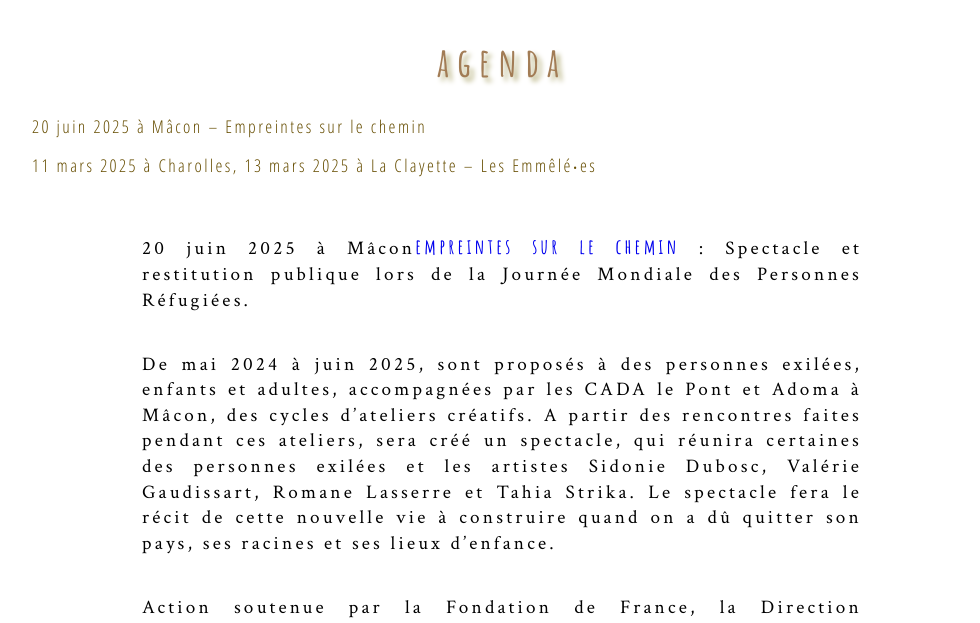
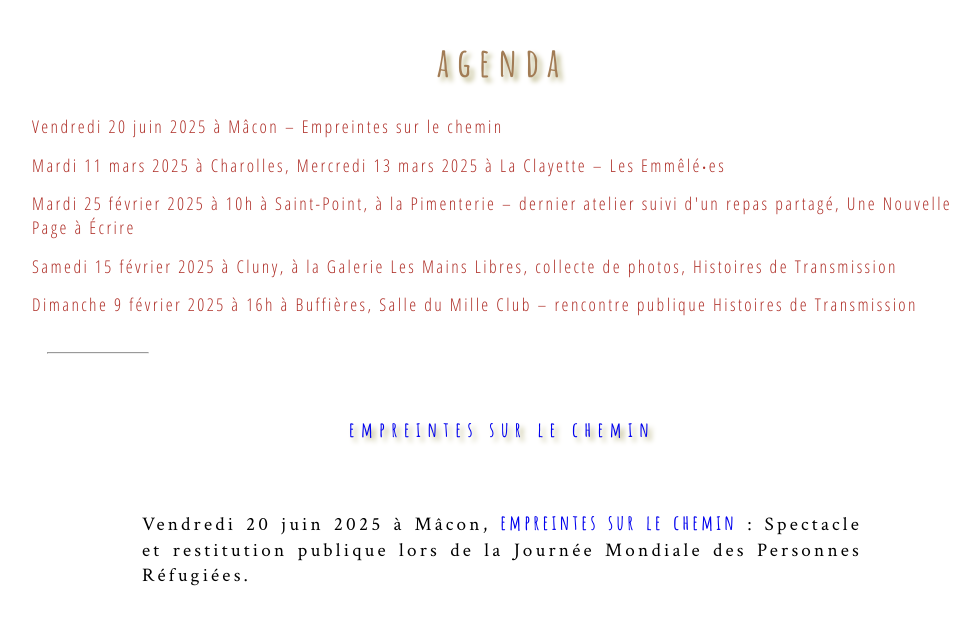
Before and after one commit to leshnik/revertouthaut, a Jekyll site: the page built from agenda.md, in a window 1280 px wide and 1400 px high. Shown: the part 250-873 px from the top of the window, without its empty margins (138-1118 px from the left). Built offline with Jekyll 4.4.1, drawn with Linux system fonts in a browser that asks for light colours; some of the changed text lies outside the part shown.

Commit message:
agenda list on top

```diff
--- a/agenda.md
+++ b/agenda.md
@@ -5,13 +5,19 @@ summary:
 ---
 <h1>agenda</h1>
 <ul class="agenda-list">
-<li><a href="#21-06-2025" style="color: #664D01">20 juin 2025 à Mâcon – Empreintes sur le chemin</a></li>
-<li><a href="#11-03-2025" style="color: #664D01">11 mars 2025 à Charolles, 13 mars 2025 à La Clayette – Les Emmêlé‧es</a></li>
+<li><a href="#21-06-2025">Vendredi 20 juin 2025 à Mâcon – Empreintes sur le chemin</a></li>
+<li><a href="#11-03-2025">Mardi 11 mars 2025 à Charolles, Mercredi 13 mars 2025 à La Clayette – Les Emmêlé‧es</a></li>
+<li><a href="#25-02-2025">Mardi 25 février 2025 à 10h à Saint-Point, à la Pimenterie – dernier atelier suivi d'un repas partagé, Une Nouvelle Page à Écrire</a></li>
+<li><a href="#09-02-2025">Samedi 15 février 2025 à Cluny, à la Galerie Les Mains Libres, collecte de photos, Histoires de Transmission</a></li>
+<li><a href="#09-02-2025">Dimanche 9 février 2025 à 16h à Buffières, Salle du Mille Club – rencontre publique Histoires de Transmission</a></li>
+
 
 </ul>
+<hr>
 <div id="21-06-2025">
+    <h2><a href="empreintes-sur-le-chemin">empreintes sur le chemin</a></h2>
     <p class="intro-text">
-    20 juin 2025 à Mâcon<a href="empreintes-sur-le-chemin">empreintes sur le chemin</a>&nbsp;:&nbsp;Spectacle et restitution publique lors de la Journée Mondiale des Personnes Réfugiées.</p>
+    Vendredi 20 juin 2025 à Mâcon, <a href="empreintes-sur-le-chemin">empreintes sur le chemin</a>&nbsp;:&nbsp;Spectacle et restitution publique lors de la Journée Mondiale des Personnes Réfugiées.</p>
         <p class="intro-text">De mai 2024 à juin 2025, sont proposés à des personnes exilées, enfants et adultes, accompagnées par les CADA le Pont et Adoma à Mâcon, des cycles d’ateliers créatifs. A partir des rencontres faites pendant ces ateliers, sera créé un spectacle, qui réunira certaines des personnes exilées et les artistes Sidonie Dubosc, Valérie Gaudissart, Romane Lasserre et Tahia Strika. Le spectacle fera le récit de cette nouvelle vie à construire quand on a dû quitter son pays, ses racines et ses lieux d’enfance.</p>
         <p class="intro-text">Action soutenue par la Fondation de France, la Direction Départementale aux Solidarités, la DRAC Bourgogne Franche-Comté et la Fédération des Acteurs de la Solidarité,</p>
         <div class="flex-container">
@@ -28,6 +34,7 @@ summary:
 <hr>
 
 <div id="11-03-2025">
+    <h2><a href="jeunes-aidants">LES EMMÊLÉ&middot;ES</a></h2>
       <p class="intro-text">
       11 mars 2025 à Charolles, 13 mars 2025 à La Clayette&nbsp;:&nbsp;<a href="jeunes-aidants">LES EMMÊLÉ&middot;ES</a> présentations publiques et spectacle autour des jeunes aidants.</p>
       <p class="intro-text">De septembre 2024 à mars 2025 ont lieu à Charolles, au Lycée Agricole, des ateliers créatifs destinés à des jeunes aidant.es du territoire du Charollais-Brionnais. Nous préparons avec eux et elles un spectacle qui relatera de leur enfance et adolescence singulière, faite de responsabilités au quotidien.</p>
@@ -50,8 +57,10 @@ summary:
         </div>
       </div>
     <hr>
-    <li><span style="color:red">Dimanche 9 fevrier 2025</span> à 16h à Buffières <a href="histoires-de-transmission">rencontre publique</a> Salle du Mille Club, </li>
-    <li><span style="color:red">Samedi 15 février 2025</span> de 14h à 18h à Cluny, à la Galerie Les Mains Libres</li>
+    <div id="09-02-2025">
+        <h2><a href="histoires-de-transmission">histoires de transmission</a></h2>
+        <p class="intro-text">Dimanche 9 fevrier 2025 à 16h à Buffières – rencontre publique  Salle du Mille Club<br>
+        Samedi 15 février 2025 de 14h à 18h à Cluny, à la Galerie Les Mains Libres</p>
     <p class="intro-text">
     Dans le but de réaliser un documentaire, l'association Rêver Tout Haut, animée par Lucie Moraillion, photographe, et Valérie Gaudissart, écrivaine, mène depuis 2023 un travail autour des questions des transmissons et des départs à la retraite dans le milieu agicole&nbsp;:&nbsp;<a href="histoires-de-transmission">histoires de transmission</a>.<br>
     Lecture de témoignages, projection de photographies, discussion suivis du verre de l'amitié et d'une collecte de photographies représentant le monde paysan.</p>
@@ -66,8 +75,10 @@ summary:
     </div>
     <p class="intro-text">Projet soutenu par le MSA.</p>
     <hr>
-    <li>
-      <span style="color:red">14 janvier - 25 février 2025</span> à Saint Point&nbsp;:&nbsp;<a href="une-nouvelle-page">Une Nouvelle Page à Ecrire</a>
+    <div id="25-02-2025">
+    <h2><a href="une-nouvelle-page">Une Nouvelle Page à Ecrire</a></h2>
+    <p class="intro-text">
+      14 janvier - 25 février 2025 à Saint Point&nbsp;:&nbsp;<a href="une-nouvelle-page">Une Nouvelle Page à Ecrire</a>
       <p class="intro-text">Suite, dans une ambiance créative et bienveillante de nos ateliers d'écriture autour du deuil ouverts à toute personne désireuse de mettre en travail, par le biais des mots, son ou ses expériences du deuil, de ses multiples formes, qu’il soit proche ou lointain.</p>
       <p class="intro-text">Action soutenue par Kalivi et Malakoff Humanis.</p>
       <p class="intro-text">Pour de plus amples renseignements&nbsp;:&nbsp;<br>
@@ -78,7 +89,8 @@ summary:
       <div class="center-max600-block">
         <img src="https://res.cloudinary.com/dnxcesebo/image/upload/v1735410641/une-nouvelle-page-dates2025_umcoux.png">
       </div>
-    </li>
+    </p>
+    </div>
     <hr>
     <li>
         <span style="color:red">2025/2027</span>&nbsp;:&nbsp; <a href="les-etres-humaines">les êtres humaines</a>
```
